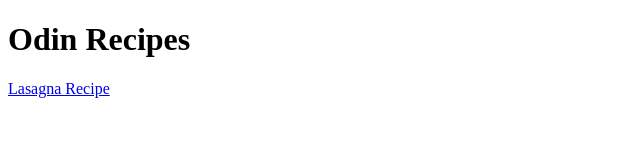
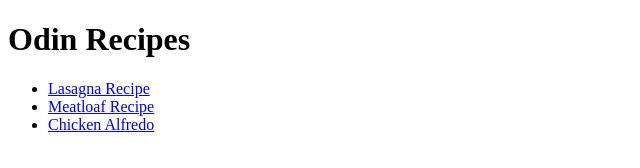
Before and after one commit to elchefski/odin-recipes, a plain HTML site: page index.html in a window 1280 px wide. Shown: the whole page, without its empty margins (0-640 px from the left). Drawn offline with Linux system fonts and the light colour scheme.

Commit message:
Added chicken alfredo recipe

```diff
--- a/index.html
+++ b/index.html
@@ -8,6 +8,11 @@
 </head>
 <body>
     <h1>Odin Recipes</h1>
-    <p><a href="./recipes/lasagna.html">Lasagna Recipe</a></p>
+    <ul>
+        <li><a href="./recipes/lasagna.html">Lasagna Recipe</a></li>
+        <li><a href="./recipes/meatloaf.html">Meatloaf Recipe</a></li>
+        <li><a href="./recipes/chickenalfredo.html">Chicken Alfredo</a></li>
+    </ul>
+
 </body>
 </html>
```
